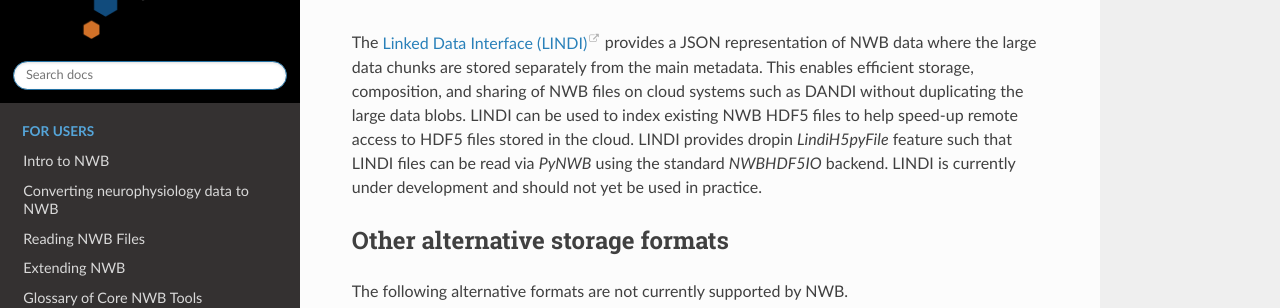
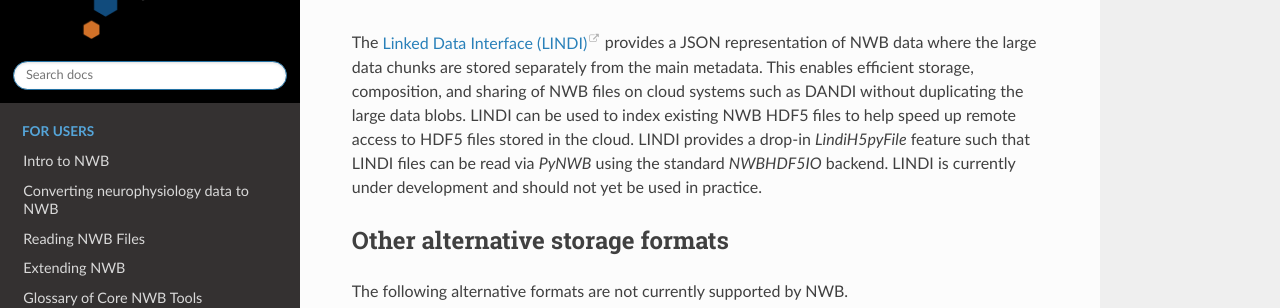
Before and after one commit to NeurodataWithoutBorders/nwb-overview, a Sphinx documentation site: the page built from docs/source/faq_details/why_hdf5.rst, in a window 1280 px wide and 900 px high, scrolled down 1875 px. Shown: the part 224-532 px from the top of the window. Built offline with Sphinx 7.4.7 and the Read the Docs theme 2.0.0, drawn with Linux system fonts in a browser that asks for light colours; pages that are not in the unit, such as notebooks, are missing from menus.

Commit message:
Update docs/source/faq_details/why_hdf5.rst

```diff
--- a/docs/source/faq_details/why_hdf5.rst
+++ b/docs/source/faq_details/why_hdf5.rst
@@ -35,7 +35,7 @@
 LINDI
 ^^^^^
 
-The :lindi-src:`Linked Data Interface (LINDI) <>` provides a JSON representation of NWB data where the large data chunks are stored separately from the main metadata. This enables efficient storage, composition, and sharing of NWB files on cloud systems such as DANDI without duplicating the large data blobs. LINDI can be used to index existing NWB HDF5 files to help speed-up remote access to HDF5 files stored in the cloud. LINDI provides dropin `LindiH5pyFile` feature such that LINDI files can be read via `PyNWB` using the standard `NWBHDF5IO` backend. LINDI is currently under development and should not yet be used in practice.
+The :lindi-src:`Linked Data Interface (LINDI) <>` provides a JSON representation of NWB data where the large data chunks are stored separately from the main metadata. This enables efficient storage, composition, and sharing of NWB files on cloud systems such as DANDI without duplicating the large data blobs. LINDI can be used to index existing NWB HDF5 files to help speed up remote access to HDF5 files stored in the cloud. LINDI provides a drop-in `LindiH5pyFile` feature such that LINDI files can be read via `PyNWB` using the standard `NWBHDF5IO` backend. LINDI is currently under development and should not yet be used in practice.
 
 
 Other alternative storage formats
```
